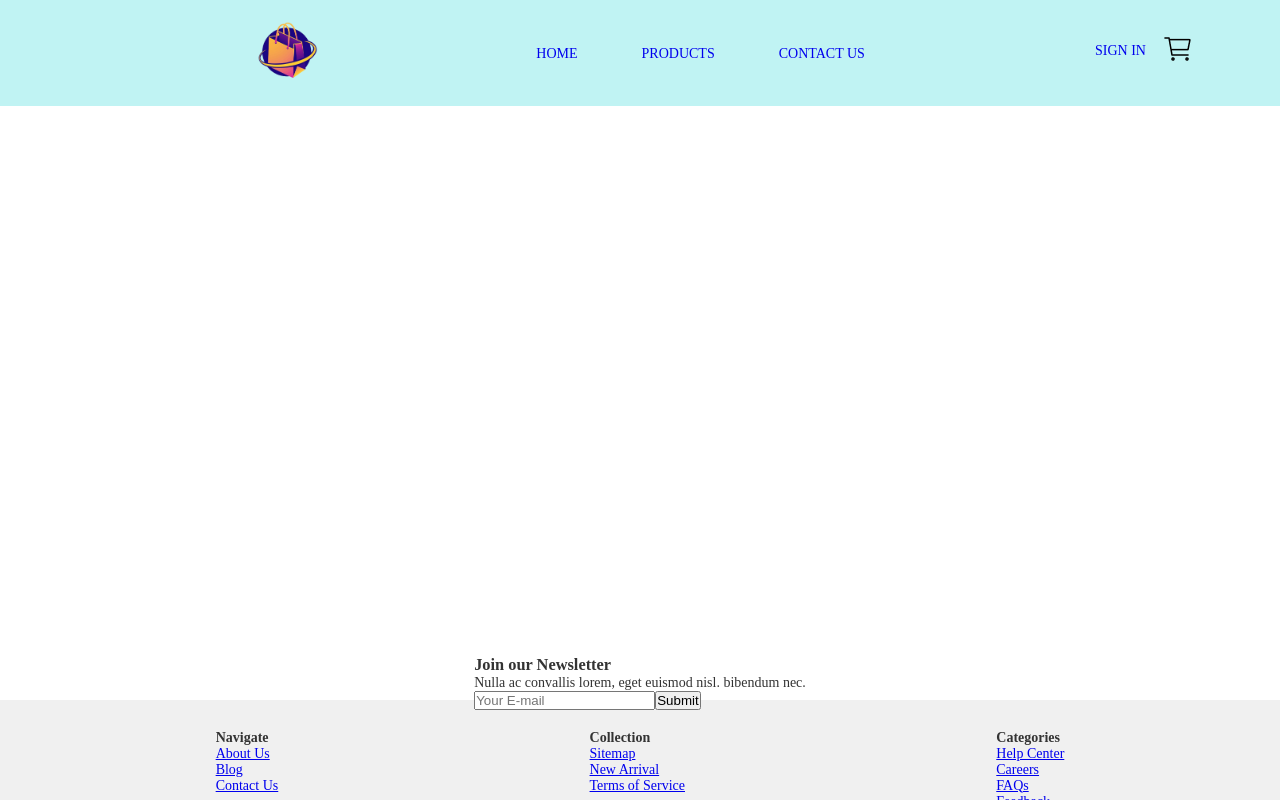
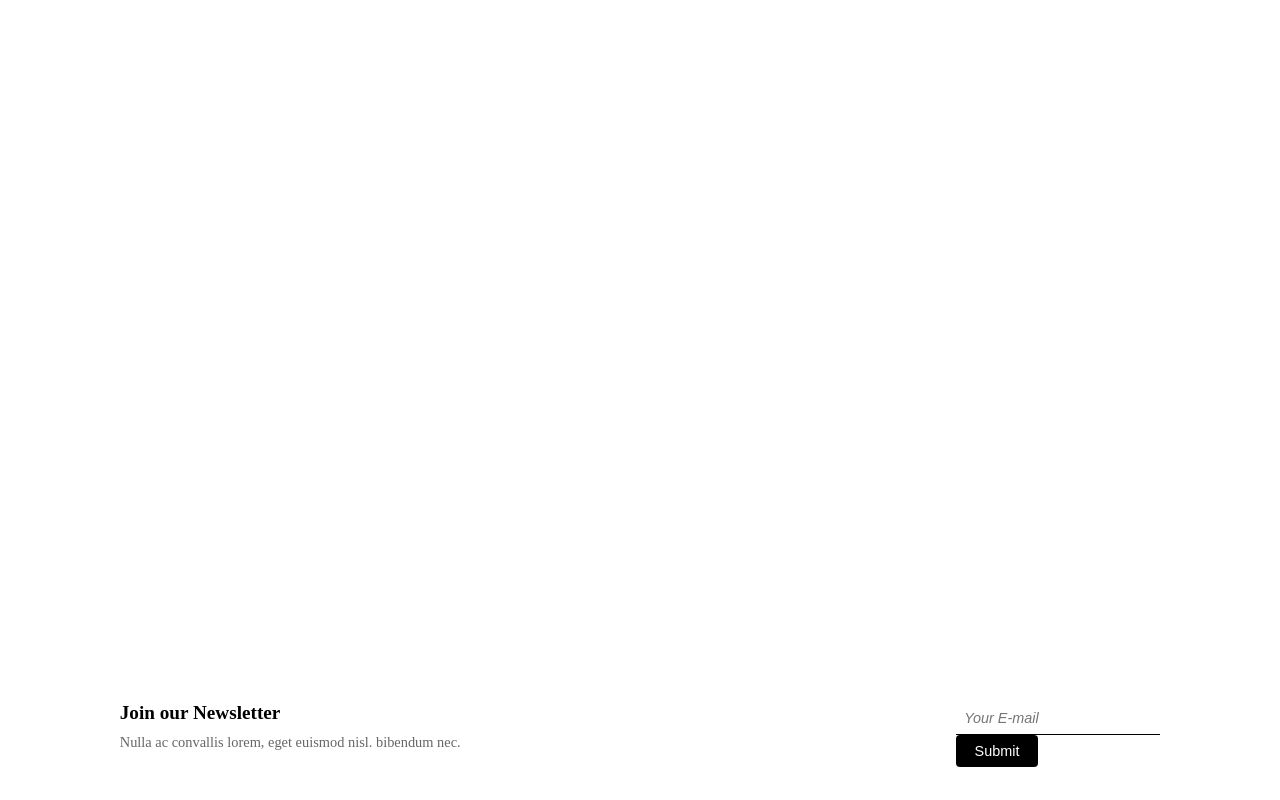
Before and after one commit to asmaaHamdym/vue-e-commerce, a Vue app: page / in a window 1280 px wide. Built offline with nearby package versions, Linux system fonts and the light colour scheme.

Commit message:
Added styling for FooterNewsletter component

```diff
--- a/package.json
+++ b/package.json
@@ -34,6 +34,7 @@
     "jiti": "^2.4.2",
     "npm-run-all2": "^7.0.2",
     "prettier": "3.5.3",
+    "sass-embedded": "^1.89.2",
     "typescript": "~5.8.0",
     "vite": "^6.2.4",
     "vite-plugin-vue-devtools": "^7.7.2",
--- a/src/assets/base.css
+++ b/src/assets/base.css
@@ -2,6 +2,7 @@
   --primary-color: #901b90;
   --secondary-color: #00efea;
   --bg-color: #c0f3f3;
+  --bg-color-secondary: #545757;
   --text-color: #333;
 }
 
@@ -9,4 +10,5 @@
   margin: 0;
   padding: 0;
   box-sizing: border-box;
+  box-shadow: none;
 }
--- a/src/components/Footer/Footer.vue
+++ b/src/components/Footer/Footer.vue
@@ -1,6 +1,9 @@
 <script lang="ts">
-import FooterLinkGroup from './FooterNavigation.vue'
-import NewsletteForm from './FooterNewsletter.vue'
+import FooterCopyright from './FooterCopyright.vue'
+import FooterNavigation from './FooterNavigation.vue'
+import FooterSocials from './FooterSocials.vue'
+import FooterNewsletter from './FooterNewsletter.vue'
+
 export interface FooterLink {
   text: string
   url: string
@@ -14,55 +17,23 @@ export default {
   data() {
     return {
       currentYear: new Date().getFullYear(),
-      linkGroups: [
-        {
-          header: 'Navigate',
-          links: [
-            { text: 'About Us', url: 'https://example.com/about' },
-            { text: 'Blog', url: 'https://example.com/blog' },
-            { text: 'Contact Us', url: 'https://example.com/contact' },
-          ],
-        },
-        {
-          header: 'Collection',
-          links: [
-            { text: 'Sitemap', url: 'https://example.com/sitemap' },
-            { text: 'New Arrival', url: 'https://example.com/privacy' },
-            { text: 'Terms of Service', url: 'https://example.com/terms' },
-          ],
-        },
-        {
-          header: 'Categories',
-          links: [
-            { text: 'Help Center', url: 'https://example.com/help' },
-            { text: 'Careers', url: 'https://example.com/careers' },
-            { text: 'FAQs', url: 'https://example.com/faqs' },
-            { text: 'Feedback', url: 'https://example.com/feedback' },
-          ],
-        },
-      ] as LinkGroup[],
     }
   },
   components: {
-    FooterLinkGroup,
-    NewsletteForm,
+    FooterNewsletter,
+    FooterNavigation,
+    FooterCopyright,
+    FooterSocials,
   },
 }
 </script>
 <template>
   <footer class="footer">
-    <NewsletteForm />
-    <div class="footer-links">
-      <FooterLinkGroup
-        v-for="(group, index) in linkGroups"
-        :key="index"
-        :links="group.links"
-        :header="group.header"
-      />
-    </div>
-
-    <div class="footer-copyright">
-      <p>&copy; {{ currentYear }} Company Name. All rights reserved.</p>
+    <div class="footer__container">
+      <FooterNewsletter />
+      <FooterNavigation />
+      <FooterSocials />
+      <FooterCopyright :year="currentYear" />
     </div>
   </footer>
 </template>
@@ -74,20 +45,5 @@ export default {
   left: 0;
   right: 0;
   width: 100%;
-  height: 100px;
-  background-color: #f0f0f0;
-  display: flex;
-  flex-direction: column;
-  justify-content: center;
-  align-items: center;
-  font-size: 14px;
-  color: #333;
-}
-.footer-links {
-  display: flex;
-  justify-content: space-around;
-  width: 100%;
-  max-width: 1200px;
-  padding: 20px;
 }
 </style>
--- a/src/components/Footer/FooterCopyright.vue
+++ b/src/components/Footer/FooterCopyright.vue
@@ -0,0 +1,7 @@
+<template></template>
+
+<script>
+export default {}
+</script>
+
+<style></style>
--- a/src/components/Footer/FooterNewsletter.vue
+++ b/src/components/Footer/FooterNewsletter.vue
@@ -1,9 +1,11 @@
 <template>
   <div class="newsletter">
-    <h3 class="newsletter__title">Join our Newsletter</h3>
-    <p class="newsletter__description">
-      Nulla ac convallis lorem, eget euismod nisl. bibendum nec.
-    </p>
+    <div class="newsletter__header">
+      <h3 class="newsletter__title">Join our Newsletter</h3>
+      <p class="newsletter__description">
+        Nulla ac convallis lorem, eget euismod nisl. bibendum nec.
+      </p>
+    </div>
     <form class="newsletter__form">
       <input type="email" class="newsletter__input" placeholder="Your E-mail" />
       <button type="submit" class="newsletter__submit">Submit</button>
@@ -22,4 +24,80 @@ export default {
 }
 </script>
 
-<style></style>
+<style scoped lang="scss">
+.newsletter {
+  width: 100%;
+  background-color: var(--color-bg-secondary);
+  display: flex;
+  gap: 20%;
+  align-items: center;
+  justify-content: space-around;
+  margin-bottom: 2rem;
+
+  &__title {
+    font-size: 1.2rem;
+    margin-bottom: 0.5rem;
+    font-weight: 600;
+  }
+
+  &__description {
+    font-size: 0.9rem;
+    color: #666;
+    margin-bottom: 1rem;
+    line-height: 1.4;
+  }
+
+  &__form {
+    display: flex;
+    flex-direction: column;
+  }
+
+  &__input {
+    background: var(--color-bg-secondary);
+    font-style: italic;
+    padding: 0.5rem;
+    border: none;
+    border-bottom: 1px solid black;
+    outline: none;
+    font-size: 0.9rem;
+  }
+
+  &__submit {
+    width: 40%;
+    padding: 0.5rem 1rem;
+    background-color: black;
+    color: white;
+    border: none;
+    border-radius: 4px;
+    cursor: pointer;
+    font-size: 0.9rem;
+    transition: background-color 0.3s;
+
+    &:hover {
+      background-color: #555;
+    }
+  }
+}
+// media query to adjust layout for smaller screens
+@media (max-width: 768px) {
+  .newsletter {
+    flex-direction: column;
+    align-items: center;
+    gap: 1rem;
+  }
+
+  .newsletter__form {
+    width: 100%;
+    max-width: 300px;
+  }
+
+  .newsletter__input {
+    width: 100%;
+    margin-bottom: 0.5rem;
+  }
+
+  .newsletter__submit {
+    width: 100%;
+  }
+}
+</style>
--- a/src/components/Footer/FooterSocials.vue
+++ b/src/components/Footer/FooterSocials.vue
@@ -0,0 +1,7 @@
+<template></template>
+
+<script>
+export default {}
+</script>
+
+<style></style>
--- a/src/pages/Home.vue
+++ b/src/pages/Home.vue
@@ -11,6 +11,6 @@ export default {
 </script>
 
 <template>
-  <NavBar />
+  <!-- <NavBar /> -->
   <FooterElement />
 </template>
```
Also changed, not shown: 1 other file (tests, documents, lock files or other folders).
